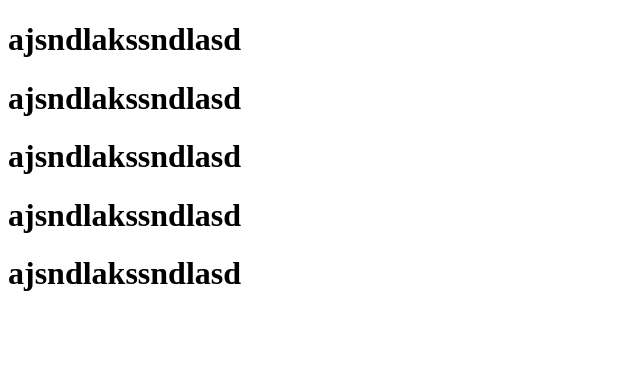
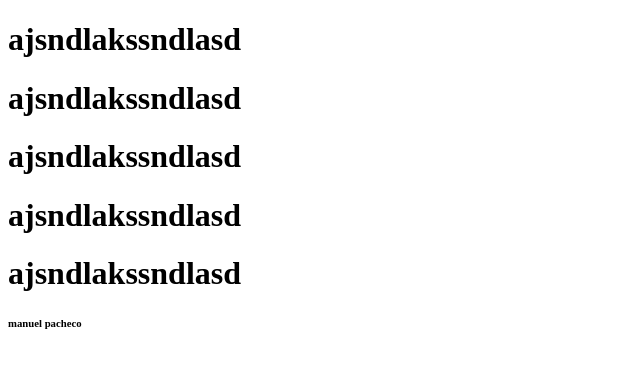
Before and after one commit to JulioPolan/capacitacion, a plain HTML site: page index.html in a window 1280 px wide. Shown: the full height of the page, 0-640 px from the left. Drawn offline with Linux system fonts and the light colour scheme.

Commit message:
agregue un H6

```diff
--- a/index.html
+++ b/index.html
@@ -11,5 +11,7 @@
     <h1>ajsndlakssndlasd</h1>
     <h1>ajsndlakssndlasd</h1>
     <h1>ajsndlakssndlasd</h1>
+
+    <h6>manuel pacheco</h6>
 </body>
 </html>
```
